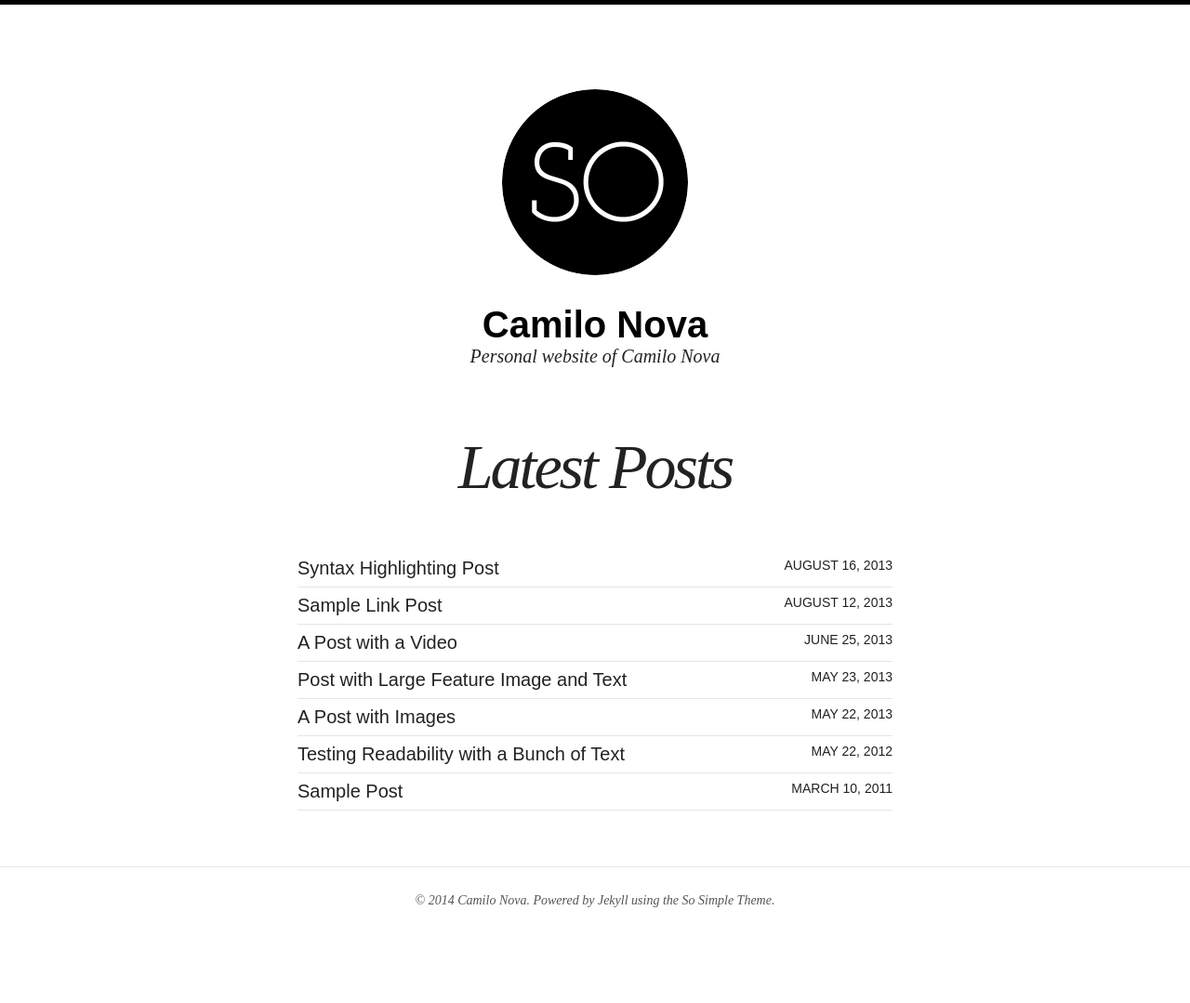
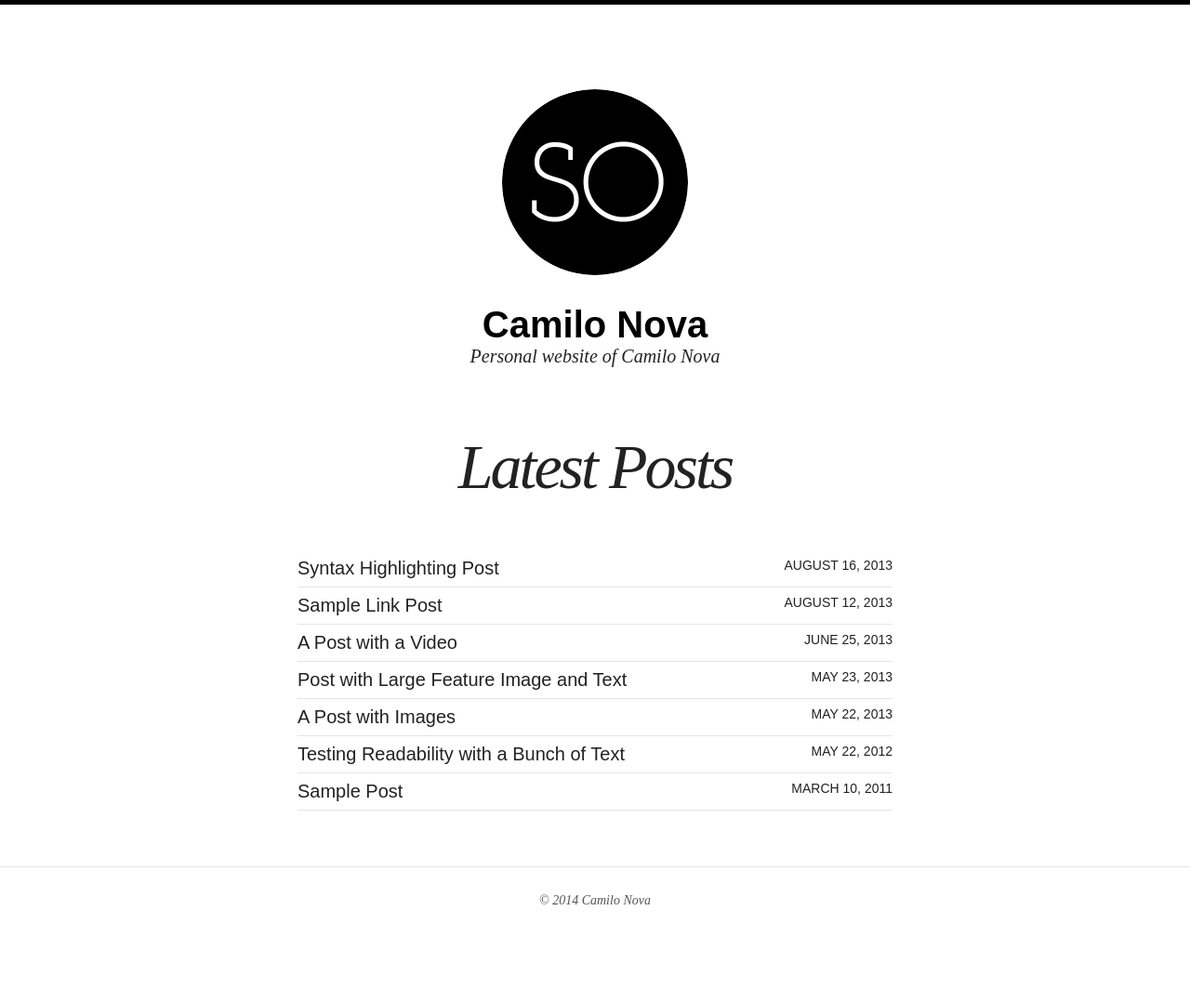
Before and after one commit to camilonova/camilonova.github.io, a Jekyll site: the page built from index.html, in a window 1280 px wide. Shown: the whole page at 93% size. Built offline with Jekyll 4.4.1, drawn with Linux system fonts in a browser that asks for light colours; nearby versions of some CDN libraries.

Commit message:
Tweaked footer links

```diff
--- a/_config.yml
+++ b/_config.yml
@@ -12,9 +12,9 @@
   email:          camilo.nova@gmail.com
   twitter:        camilonova
   facebook:       nova.camilo
-  google_plus:    https://google.com/+CamiloNova
+  google_plus:    +CamiloNova
   linkedin:       camilonova
-  stackexchange:  http://stackoverflow.com/users/738679/camilo-nova
+  stackexchange:  738679/camilo-nova
   github:         camilonova
 
 # Analytics and webmaster tools stuff goes here
--- a/_includes/footer.html
+++ b/_includes/footer.html
@@ -1,12 +1,9 @@
-<span>&copy; {{ site.time | date: '%Y' }} {{ site.owner.name }}. Powered by <a href="http://jekyllrb.com">Jekyll</a> using the <a href="http://mademistakes.com/">So Simple Theme</a>.</span>
+<span>&copy; {{ site.time | date: '%Y' }} {{ site.owner.name }}</span>
 <div class="social-icons">
+	{% if site.owner.github %}<a href="http://github.com/{{ site.owner.github }}" title="{{ site.owner.name}} on Github" target="_blank"><i class="icon-github icon-2x"></i></a>{% endif %}
+	{% if site.owner.linkedin %}<a href="http://linkedin.com/in/{{ site.owner.linkedin }}" title="{{ site.owner.name}} on LinkedIn" target="_blank"><i class="icon-linkedin icon-2x"></i></a>{% endif %}
+	{% if site.owner.stackexchange %}<a href="http://stackoverflow.com/users/{{ site.owner.stackexchange }}" title="{{ site.owner.name}} on StackExchange" target="_blank"><i class="icon-stackexchange icon-2x"></i></a>{% endif %}
 	{% if site.owner.twitter %}<a href="http://twitter.com/{{ site.owner.twitter }}" title="{{ site.owner.name}} on Twitter" target="_blank"><i class="icon-twitter icon-2x"></i></a>{% endif %}
 	{% if site.owner.facebook %}<a href="http://facebook.com/{{ site.owner.facebook }}" title="{{ site.owner.name}} on Facebook" target="_blank"><i class="icon-facebook icon-2x"></i></a>{% endif %}
-	{% if site.owner.google_plus %}<a href="{{ site.owner.google_plus }}" title="{{ site.owner.name}} on Google+" target="_blank"><i class="icon-google-plus icon-2x"></i></a>{% endif %}
-	{% if site.owner.linkedin %}<a href="http://linkedin.com/in/{{ site.owner.linkedin }}" title="{{ site.owner.name}} on LinkedIn" target="_blank"><i class="icon-linkedin icon-2x"></i></a>{% endif %}
-	{% if site.owner.stackexchange %}<a href="{{ site.owner.stackexchange }}" title="{{ site.owner.name}} on StackExchange" target="_blank"><i class="icon-stackexchange icon-2x"></i></a>{% endif %}
-	{% if site.owner.instagram %}<a href="http://instagram.com/{{ site.owner.instagram }}" title="{{ site.owner.name}} on Instagram" target="_blank"><i class="icon-instagram icon-2x"></i></a>{% endif %}
-	{% if site.owner.flickr %}<a href="http://www.flickr.com/photos/{{ site.owner.flickr }}" title="{{ site.owner.name}} on Flickr" target="_blank"><i class="icon-flickr icon-2x"></i></a>{% endif %}
-	{% if site.owner.github %}<a href="http://github.com/{{ site.owner.github }}" title="{{ site.owner.name}} on Github" target="_blank"><i class="icon-github icon-2x"></i></a>{% endif %}
-	{% if site.owner.tumblr %}<a href="http://{{ site.owner.tumblr }}.tumblr.com" title="{{ site.owner.name}} on Tumblr" target="_blank"><i class="icon-tumblr icon-2x"></i></a>{% endif %}
-</div><!-- /.social-icons -->
+	{% if site.owner.google_plus %}<a href="https://google.com/{{ site.owner.google_plus }}" title="{{ site.owner.name}} on Google+" target="_blank"><i class="icon-google-plus icon-2x"></i></a>{% endif %}
+</div>
```
